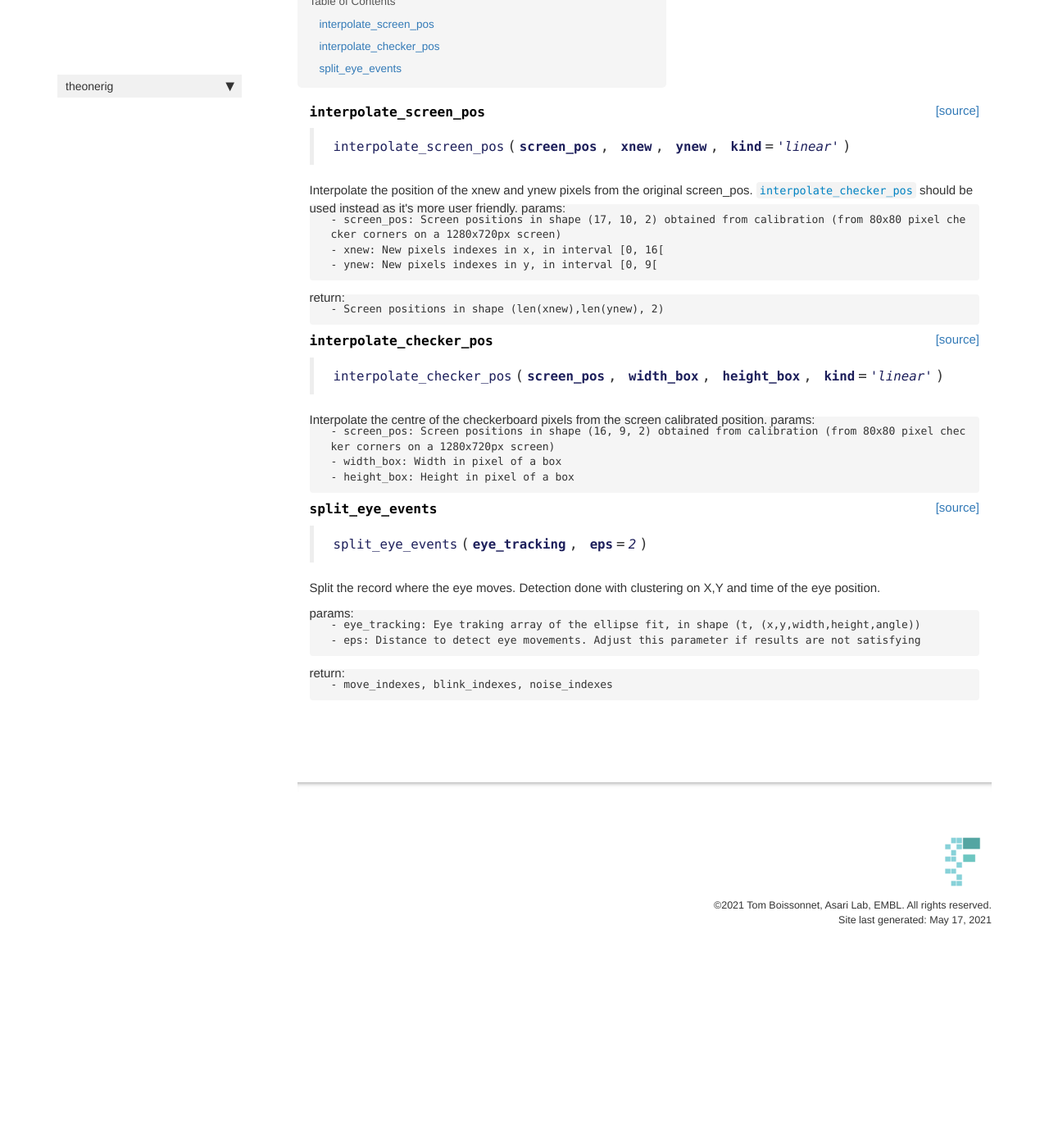
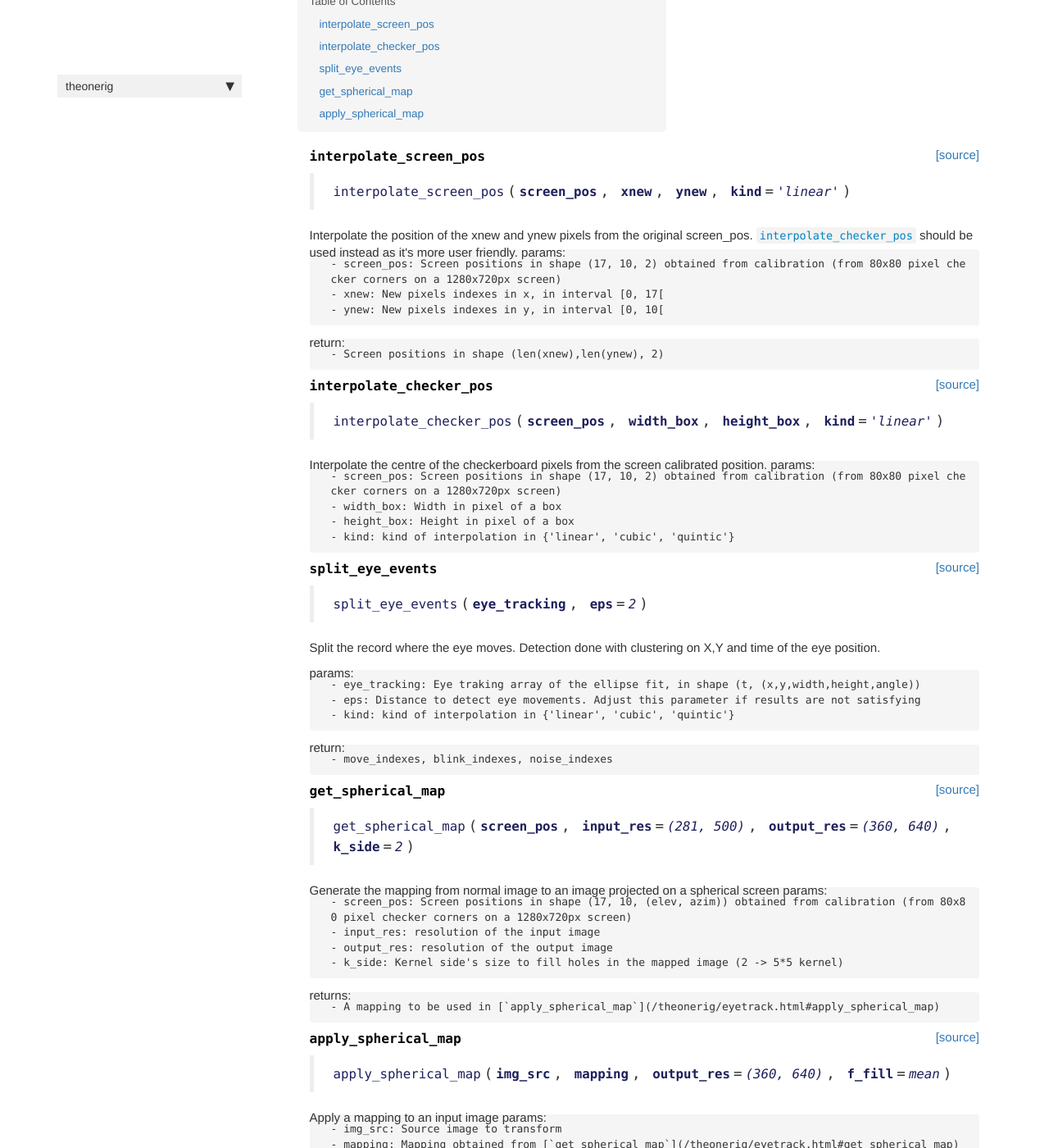
Before and after one commit to Tom-TBT/theonerig, a Jekyll site: the page built from docs/eyetrack.html, in a window 1280 px wide and 1400 px high, scrolled down 206 px. Shown: the whole window at 82% size. Built offline with Jekyll 4.4.1, drawn with Linux system fonts in a browser that asks for light colours; nearby versions of some CDN libraries; comment, search, counter and statistics services are not loaded; before the commit the page ends 1387 px from its top, so only the background shows below that; some of the changed text lies outside the part shown.

Commit message:
Mapping functions to transform img to spherical

```diff
--- a/docs/eyetrack.html
+++ b/docs/eyetrack.html
@@ -47,15 +47,15 @@ nb_path: "06_eyetrack.ipynb"
 
 
 <div class="output_markdown rendered_html output_subarea ">
-<h4 id="interpolate_screen_pos" class="doc_header"><code>interpolate_screen_pos</code><a href="https://github.com/Tom-TBT/theonerig/tree/master/theonerig/eyetrack.py#L11" class="source_link" style="float:right">[source]</a></h4><blockquote><p><code>interpolate_screen_pos</code>(<strong><code>screen_pos</code></strong>, <strong><code>xnew</code></strong>, <strong><code>ynew</code></strong>, <strong><code>kind</code></strong>=<em><code>'linear'</code></em>)</p>
+<h4 id="interpolate_screen_pos" class="doc_header"><code>interpolate_screen_pos</code><a href="https://github.com/Tom-TBT/theonerig/tree/master/theonerig/eyetrack.py#L12" class="source_link" style="float:right">[source]</a></h4><blockquote><p><code>interpolate_screen_pos</code>(<strong><code>screen_pos</code></strong>, <strong><code>xnew</code></strong>, <strong><code>ynew</code></strong>, <strong><code>kind</code></strong>=<em><code>'linear'</code></em>)</p>
 </blockquote>
 <p>Interpolate the position of the xnew and ynew pixels from the original screen_pos.
 <a href="/theonerig/eyetrack.html#interpolate_checker_pos"><code>interpolate_checker_pos</code></a> should be used instead as it's more user friendly.
 params:</p>
 
 <pre><code>- screen_pos: Screen positions in shape (17, 10, 2) obtained from calibration (from 80x80 pixel checker corners on a 1280x720px screen)
-- xnew: New pixels indexes in x, in interval [0, 16[
-- ynew: New pixels indexes in y, in interval [0, 9[
+- xnew: New pixels indexes in x, in interval [0, 17[
+- ynew: New pixels indexes in y, in interval [0, 10[
 </code></pre>
 <p>return:</p>
 
@@ -82,14 +82,15 @@ params:</p>
 
 
 <div class="output_markdown rendered_html output_subarea ">
-<h4 id="interpolate_checker_pos" class="doc_header"><code>interpolate_checker_pos</code><a href="https://github.com/Tom-TBT/theonerig/tree/master/theonerig/eyetrack.py#L30" class="source_link" style="float:right">[source]</a></h4><blockquote><p><code>interpolate_checker_pos</code>(<strong><code>screen_pos</code></strong>, <strong><code>width_box</code></strong>, <strong><code>height_box</code></strong>, <strong><code>kind</code></strong>=<em><code>'linear'</code></em>)</p>
+<h4 id="interpolate_checker_pos" class="doc_header"><code>interpolate_checker_pos</code><a href="https://github.com/Tom-TBT/theonerig/tree/master/theonerig/eyetrack.py#L31" class="source_link" style="float:right">[source]</a></h4><blockquote><p><code>interpolate_checker_pos</code>(<strong><code>screen_pos</code></strong>, <strong><code>width_box</code></strong>, <strong><code>height_box</code></strong>, <strong><code>kind</code></strong>=<em><code>'linear'</code></em>)</p>
 </blockquote>
 <p>Interpolate the centre of the checkerboard pixels from the screen calibrated position.
 params:</p>
 
-<pre><code>- screen_pos: Screen positions in shape (16, 9, 2) obtained from calibration (from 80x80 pixel checker corners on a 1280x720px screen)
+<pre><code>- screen_pos: Screen positions in shape (17, 10, 2) obtained from calibration (from 80x80 pixel checker corners on a 1280x720px screen)
 - width_box: Width in pixel of a box
-- height_box: Height in pixel of a box</code></pre>
+- height_box: Height in pixel of a box
+- kind: kind of interpolation in {'linear', 'cubic', 'quintic'}</code></pre>
 
 </div>
 
@@ -119,13 +120,14 @@ params:</p>
 
 
 <div class="output_markdown rendered_html output_subarea ">
-<h4 id="split_eye_events" class="doc_header"><code>split_eye_events</code><a href="https://github.com/Tom-TBT/theonerig/tree/master/theonerig/eyetrack.py#L47" class="source_link" style="float:right">[source]</a></h4><blockquote><p><code>split_eye_events</code>(<strong><code>eye_tracking</code></strong>, <strong><code>eps</code></strong>=<em><code>2</code></em>)</p>
+<h4 id="split_eye_events" class="doc_header"><code>split_eye_events</code><a href="https://github.com/Tom-TBT/theonerig/tree/master/theonerig/eyetrack.py#L49" class="source_link" style="float:right">[source]</a></h4><blockquote><p><code>split_eye_events</code>(<strong><code>eye_tracking</code></strong>, <strong><code>eps</code></strong>=<em><code>2</code></em>)</p>
 </blockquote>
 <p>Split the record where the eye moves. Detection done with clustering on X,Y and time of the eye position.</p>
 <p>params:</p>
 
 <pre><code>- eye_tracking: Eye traking array of the ellipse fit, in shape (t, (x,y,width,height,angle))
 - eps: Distance to detect eye movements. Adjust this parameter if results are not satisfying
+- kind: kind of interpolation in {'linear', 'cubic', 'quintic'}
 </code></pre>
 <p>return:</p>
 
@@ -148,4 +150,81 @@ params:</p>
 </div>
     {% endraw %}
 
+    {% raw %}
+
+<div class="cell border-box-sizing code_cell rendered">
+
+<div class="output_wrapper">
+<div class="output">
+
+<div class="output_area">
+
+
+<div class="output_markdown rendered_html output_subarea ">
+<h4 id="get_spherical_map" class="doc_header"><code>get_spherical_map</code><a href="https://github.com/Tom-TBT/theonerig/tree/master/theonerig/eyetrack.py#L72" class="source_link" style="float:right">[source]</a></h4><blockquote><p><code>get_spherical_map</code>(<strong><code>screen_pos</code></strong>, <strong><code>input_res</code></strong>=<em><code>(281, 500)</code></em>, <strong><code>output_res</code></strong>=<em><code>(360, 640)</code></em>, <strong><code>k_side</code></strong>=<em><code>2</code></em>)</p>
+</blockquote>
+<p>Generate the mapping from normal image to an image projected on a spherical screen
+params:</p>
+
+<pre><code>- screen_pos: Screen positions in shape (17, 10, (elev, azim)) obtained from calibration (from 80x80 pixel checker corners on a 1280x720px screen)
+- input_res: resolution of the input image
+- output_res: resolution of the output image
+- k_side: Kernel side's size to fill holes in the mapped image (2 -&gt; 5*5 kernel)
+</code></pre>
+<p>returns:</p>
+
+<pre><code>- A mapping to be used in [`apply_spherical_map`](/theonerig/eyetrack.html#apply_spherical_map)</code></pre>
+
 </div>
+
+</div>
+
+</div>
+</div>
+
+</div>
+    {% endraw %}
+
+    {% raw %}
+
+<div class="cell border-box-sizing code_cell rendered">
+
+<div class="output_wrapper">
+<div class="output">
+
+<div class="output_area">
+
+
+<div class="output_markdown rendered_html output_subarea ">
+<h4 id="apply_spherical_map" class="doc_header"><code>apply_spherical_map</code><a href="https://github.com/Tom-TBT/theonerig/tree/master/theonerig/eyetrack.py#L113" class="source_link" style="float:right">[source]</a></h4><blockquote><p><code>apply_spherical_map</code>(<strong><code>img_src</code></strong>, <strong><code>mapping</code></strong>, <strong><code>output_res</code></strong>=<em><code>(360, 640)</code></em>, <strong><code>f_fill</code></strong>=<em><code>mean</code></em>)</p>
+</blockquote>
+<p>Apply a mapping to an input image
+params:</p>
+
+<pre><code>- img_src: Source image to transform
+- mapping: Mapping obtained from [`get_spherical_map`](/theonerig/eyetrack.html#get_spherical_map)
+- output_res: Output resolution. Must match the parameter given to [`get_spherical_map`](/theonerig/eyetrack.html#get_spherical_map)
+- f_fill: Function to apply when filling the holes (e.g. np.median, np.mean)
+</code></pre>
+<p>return:</p>
+
+<pre><code>- The transformed image</code></pre>
+
+</div>
+
+</div>
+
+</div>
+</div>
+
+</div>
+    {% endraw %}
+
+    {% raw %}
+
+<div class="cell border-box-sizing code_cell rendered">
+
+</div>
+    {% endraw %}
+
+</div>
--- a/theonerig/_nbdev.py
+++ b/theonerig/_nbdev.py
@@ -117,6 +117,8 @@ index = {"DataChunk": "00_core.ipynb",
          "interpolate_screen_pos": "06_eyetrack.ipynb",
          "interpolate_checker_pos": "06_eyetrack.ipynb",
          "split_eye_events": "06_eyetrack.ipynb",
+         "get_spherical_map": "06_eyetrack.ipynb",
+         "apply_spherical_map": "06_eyetrack.ipynb",
          "atoi": "10_synchro.io.ipynb",
          "natural_keys": "10_synchro.io.ipynb",
          "filter_per_extension": "10_synchro.io.ipynb",
```
Also changed, not shown: theonerig/eyetrack.py (+69 -4 lines), 1 other file.
